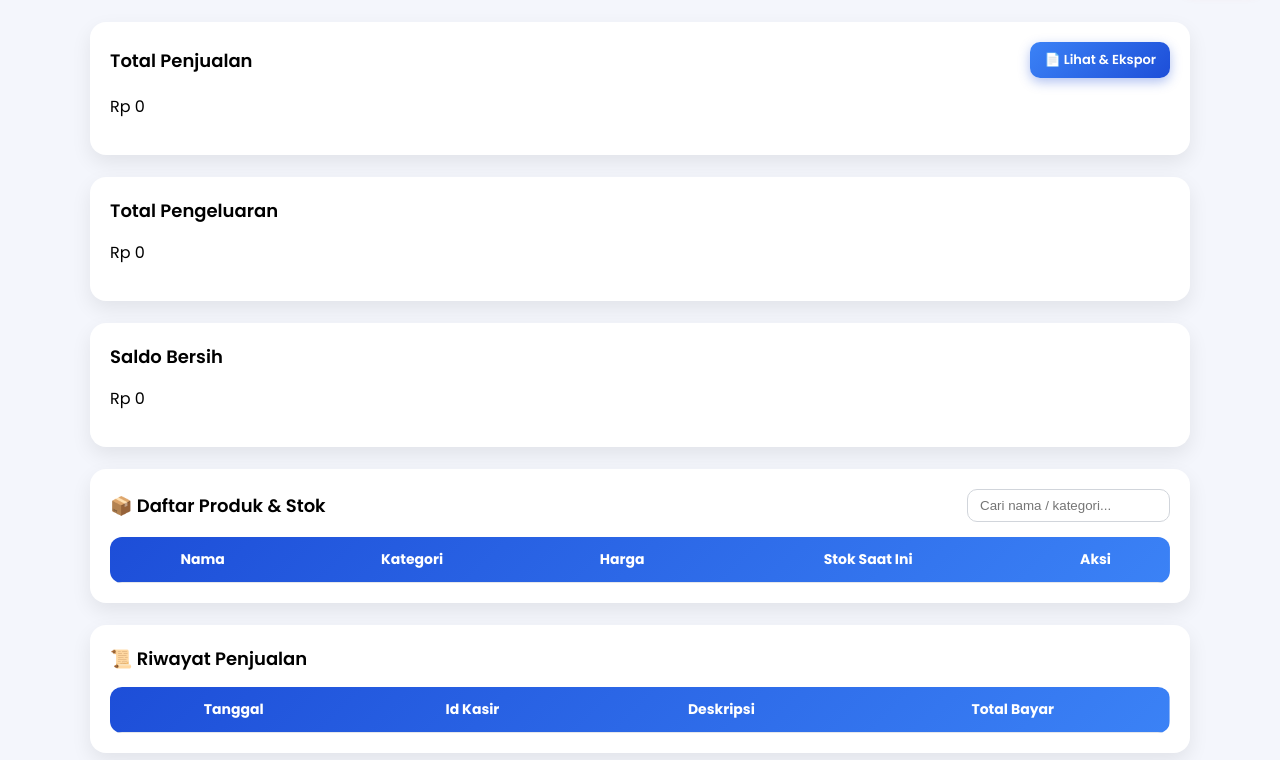
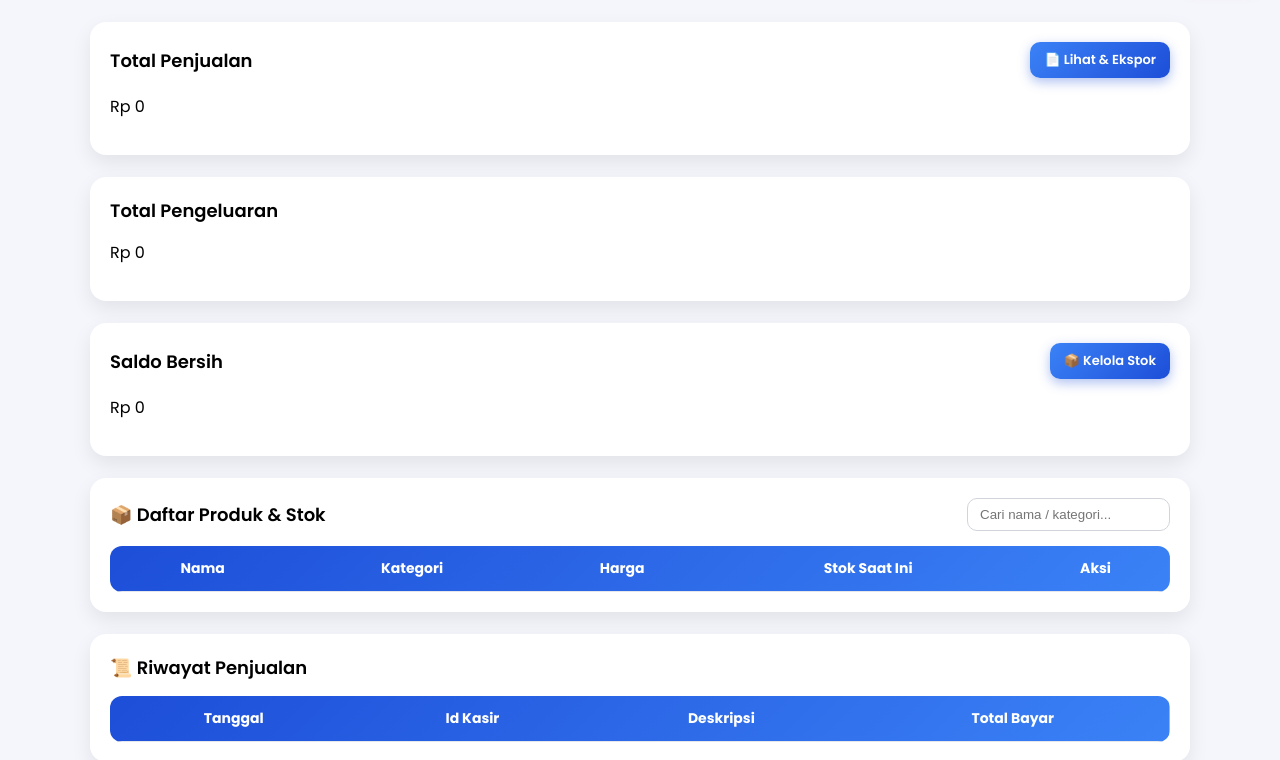
Before and after one commit to kasirrafasya/Admin, a plain HTML site: page admin.html in a window 1280 px wide. Shown: the part 74-834 px from the top of the page. Drawn offline with Linux system fonts and the light colour scheme; no server answers.

Commit message:
Update admin.html

```diff
--- a/admin.html
+++ b/admin.html
@@ -197,11 +197,18 @@ a {
     </div>
 
     <div class="card">
-        <div class="flex-between">
-            <h2>Saldo Bersih</h2>
-        </div>
-        <p id="saldo-bersih">Rp 0</p>
+    <div class="flex-between">
+        <h2>Saldo Bersih</h2>
+
+        <!-- Tombol Stok di kanan -->
+        <a href="crud.html" class="btn btn-primary" style="padding:8px 14px; font-size:13px;">
+            📦 Kelola Stok
+        </a>
     </div>
+
+    <p id="saldo-bersih">Rp 0</p>
+</div>
+
 
     <!-- Stok -->
     <div class="card">
```
